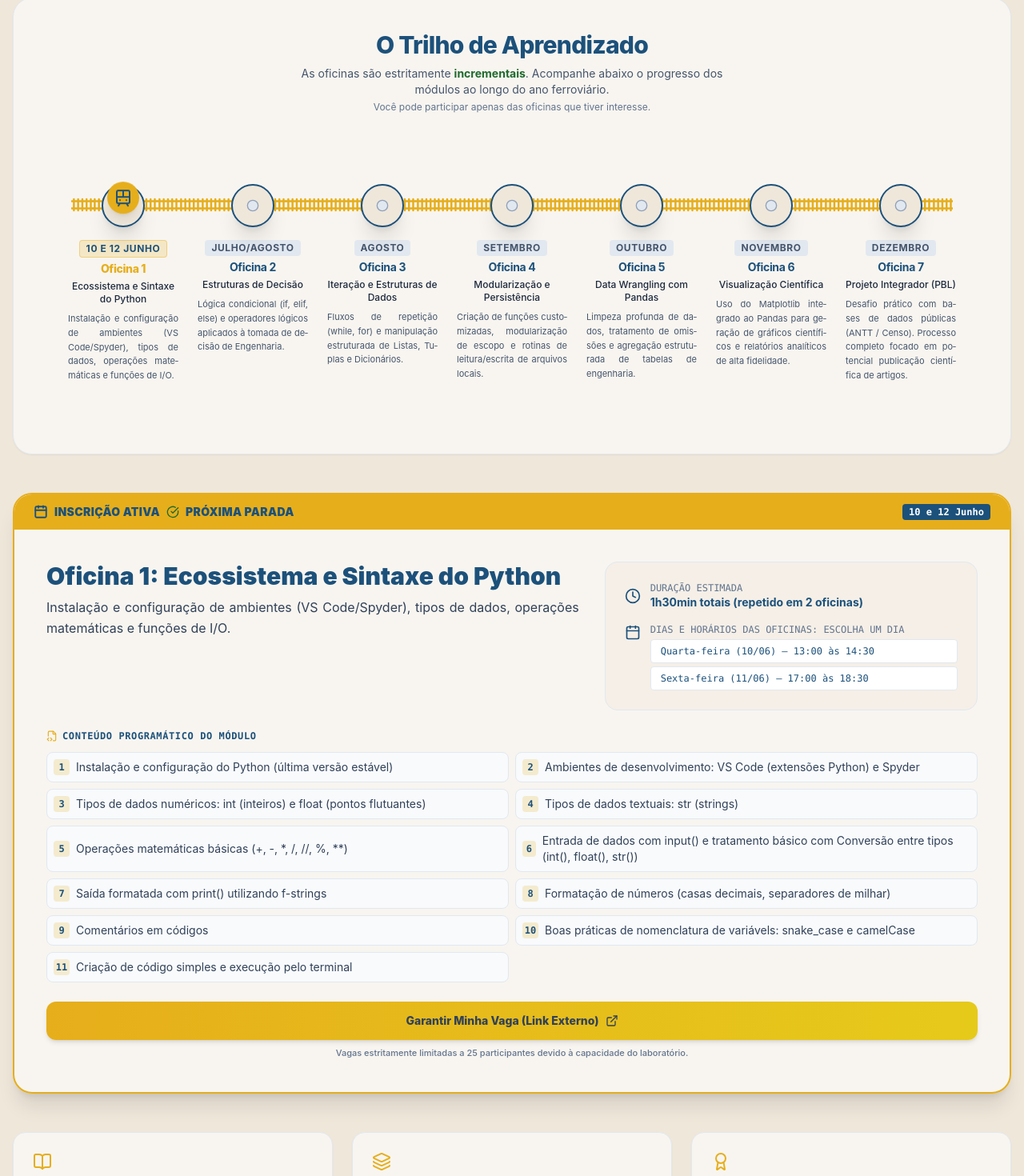
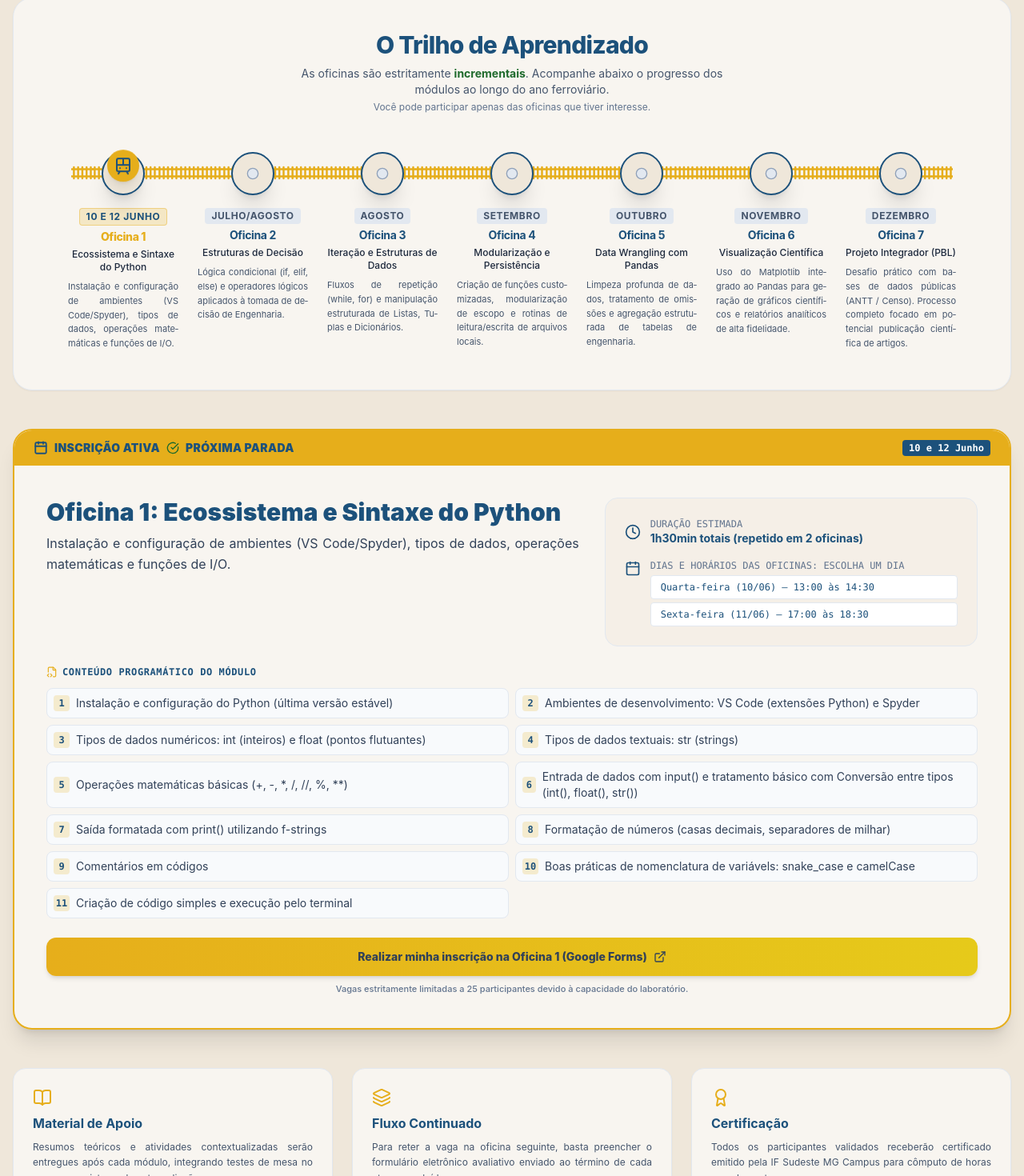
Before and after one commit to ArthurAssuncao/python-trilhos-page, a React (Vite) app: page / in a window 1280 px wide. Shown: the part 597-2067 px from the top of the page at 80% size. Built offline with nearby package versions, Linux system fonts and the light colour scheme.

Commit message:
fix: minor things

```diff
--- a/src/App.tsx
+++ b/src/App.tsx
@@ -50,7 +50,7 @@ function App() {
               </p>
             </div>
           </div>
-          <nav className="flex w-full items-center justify-end gap-2 text-sm font-semibold text-(--primary-color) md:gap-6 md:text-base">
+          <nav className="flex w-full items-center justify-center gap-2 text-sm font-semibold text-(--primary-color) md:justify-end md:gap-6 md:text-base">
             <button
               onClick={() => scrollToSection(secaoSobreRef)}
               className="rounded-lg border-2 border-transparent p-2 transition hover:cursor-pointer hover:border-(--accent-color) hover:text-(--accent-color)"
@@ -363,7 +363,8 @@ function App() {
                   rel="noopener noreferrer"
                   className="flex w-full transform items-center justify-center gap-2 rounded-xl bg-linear-to-r from-(--accent-color) to-(--accent-color-light) px-4 py-3.5 text-center text-sm font-extrabold text-slate-700 shadow-md transition-all duration-300 hover:-translate-y-0.5 hover:opacity-95 active:translate-y-0"
                 >
-                  Garantir Minha Vaga (Link Externo)
+                  Realizar minha inscrição na{" "}
+                  {`${NEXT_WORKSHOP.title.split(":")[0]}`} (Google Forms)
                   <ExternalLink size={16} />
                 </a>
                 <p className="mt-2 text-center text-[11px] font-medium text-slate-500">
--- a/src/components/RailwayTimeline.tsx
+++ b/src/components/RailwayTimeline.tsx
@@ -6,10 +6,7 @@ import { ALL_WORKSHOPS, type Workshop } from "../data/projectData";
 
 export const RailwayTimeline: React.FC = () => {
   return (
-    <div
-      style={COLOR_CSS_VARIABLES}
-      className="w-full scrollbar-thin scrollbar-thumb-(--primary-color) overflow-x-auto px-4 py-12"
-    >
+    <div style={COLOR_CSS_VARIABLES} className="w-full px-4 py-2">
       <div className="native-railway-path relative flex min-w-auto flex-col items-start justify-between md:w-full md:min-w-0 md:flex-row">
         {/* Linha de Trilho Horizontal de Fundo (Apenas Desktop) */}
         <div className="absolute top-2 right-4 left-4 z-0 hidden h-2 rounded-full md:block">
@@ -30,7 +27,7 @@ export const RailwayTimeline: React.FC = () => {
             {Array.from({ length: 25 }).map((_, index) => (
               <TrainTrack
                 key={index}
-                size={36}
+                size={34}
                 className="my-[-1.5px] rotate-135 text-(--accent-color)"
               />
             ))}
--- a/src/data/projectData.ts
+++ b/src/data/projectData.ts
@@ -130,7 +130,7 @@ export const FAQ_ITEMS: FaqItem[] = [
     id: 3,
     question: "Haverá emissão de certificados?",
     answer:
-      "Sim! A certificação será emitida como participação em oficina, servindo para computar horas de atividades complementares/extracurriculares.",
+      "Sim! Pretendemos solicitar a certificação para participantes das oficinas, servindo para computar horas de atividades complementares/extracurriculares.",
   },
   {
     id: 4,
```
